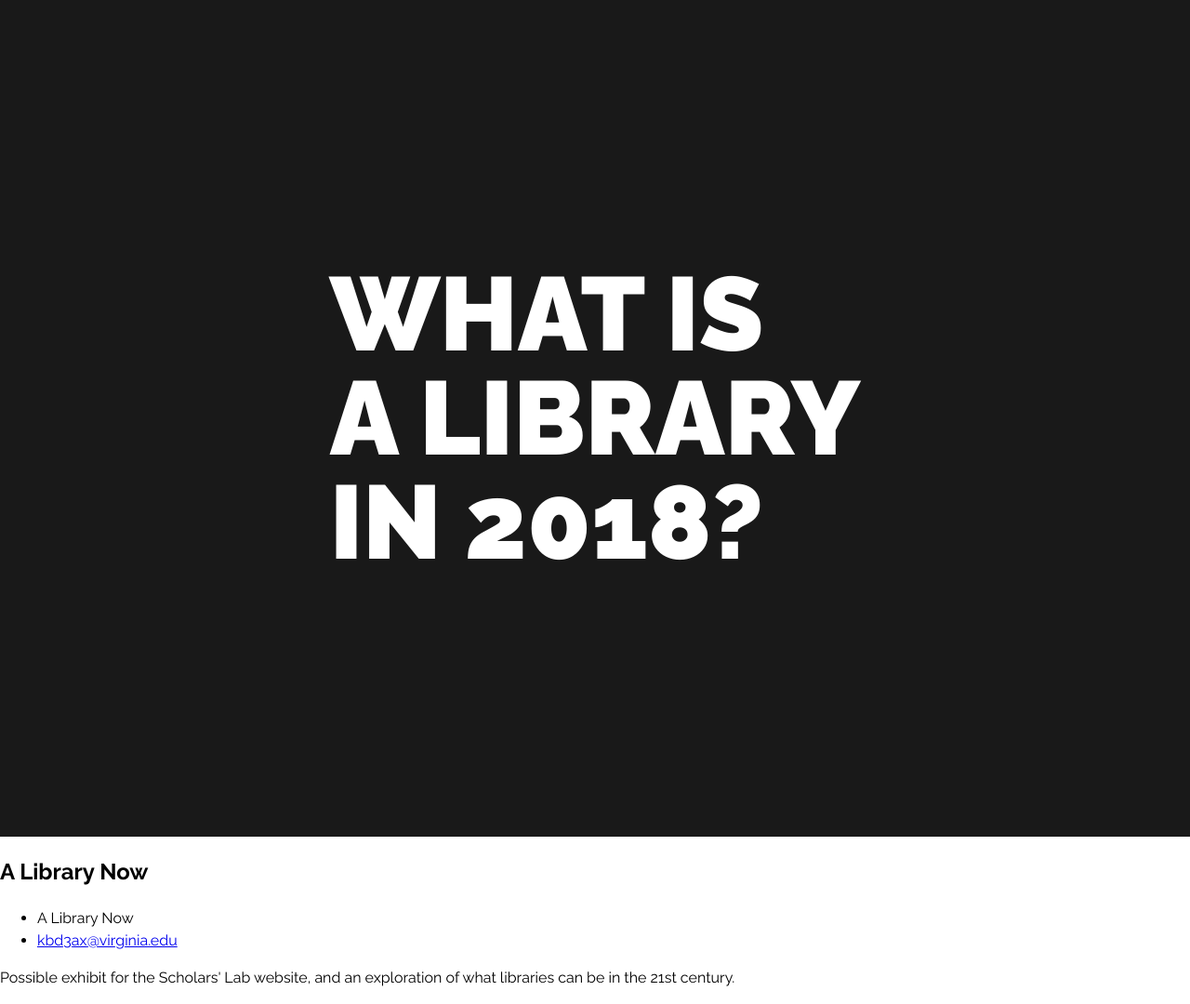
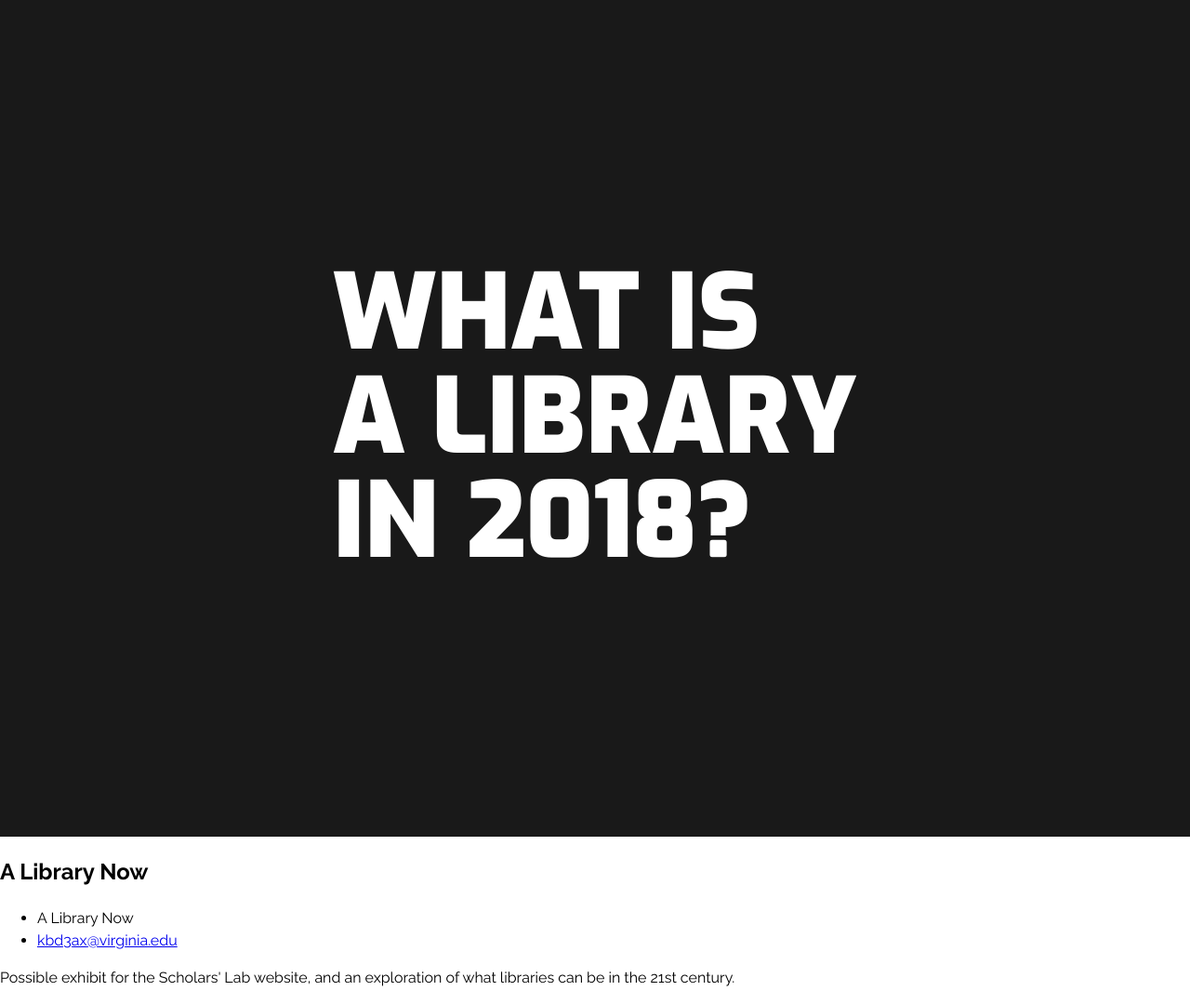
Before and after one commit to kbdonnally/library-now, a Jekyll site: the page built from index.html, in a window 1280 px wide. Shown: the whole page at 93% size. Built offline with Jekyll 4.4.1, drawn with Linux system fonts in a browser that asks for light colours; some web fonts are replaced.

Commit message:
Use font 'Exo' as homepage hero font

```diff
--- a/assets/css/_sass/_home.scss
+++ b/assets/css/_sass/_home.scss
@@ -15,6 +15,7 @@
 	display: grid;
 	justify-content: center;
 	div {
+		font-family: "Exo", sans-serif;
 		font-weight: 900;
 		font-size: 3rem;
 		text-transform: uppercase;
```
